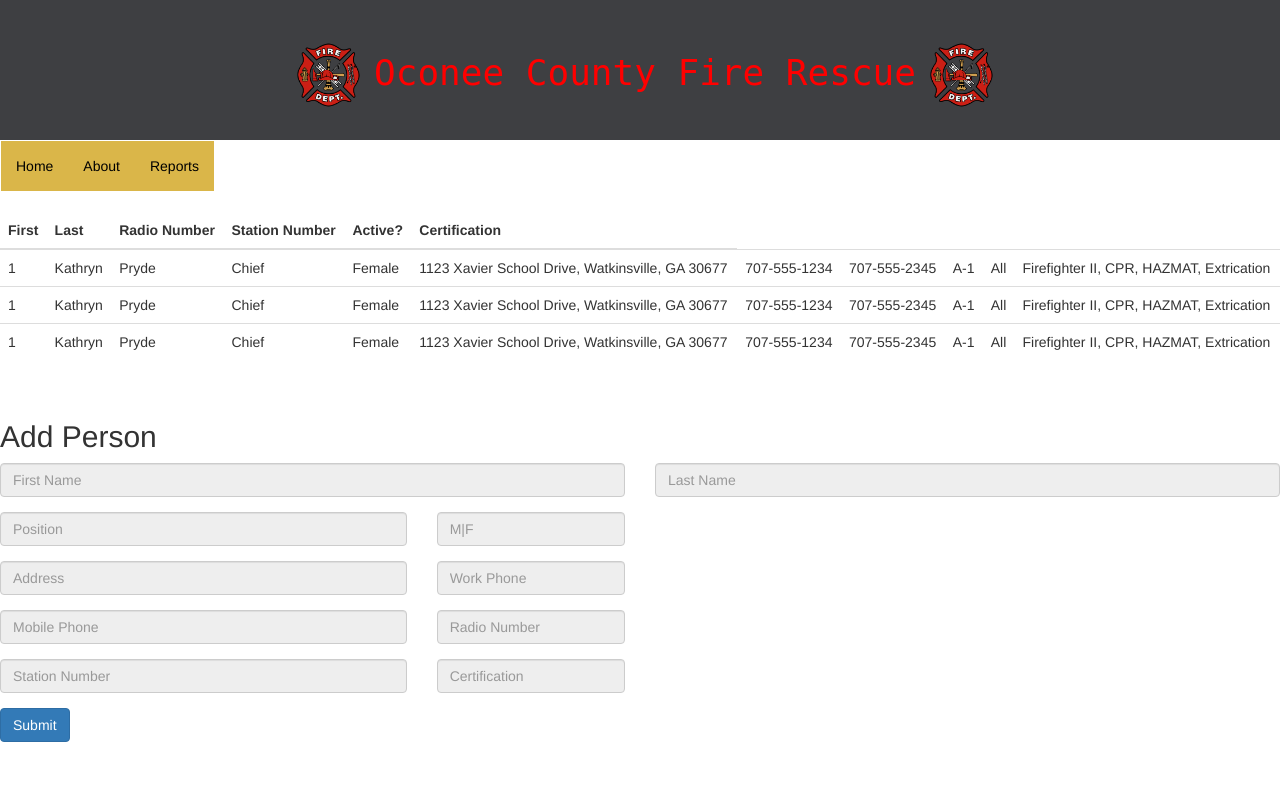
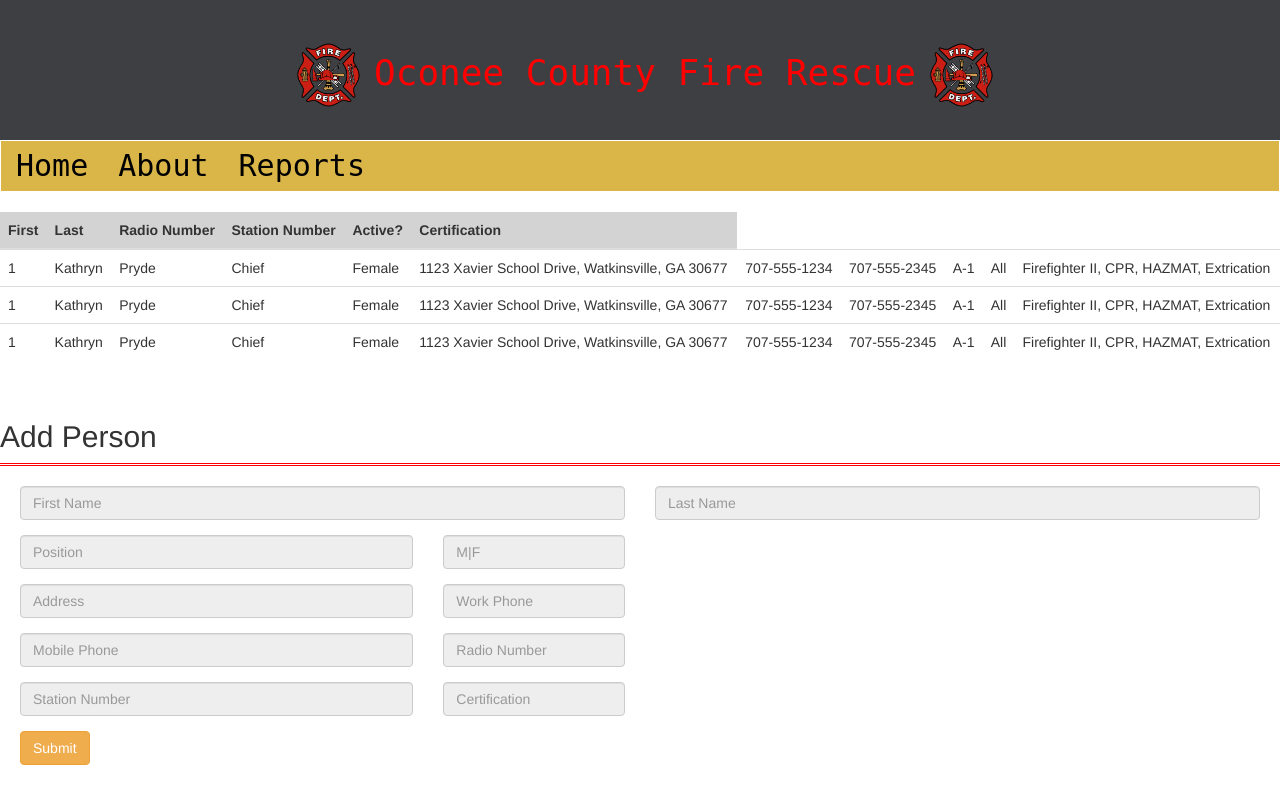
Before and after one commit to rafialighan/qu33n-project, a PHP site: page / in a window 1280 px wide. Run offline with PHP 8.4, Linux system fonts and the light colour scheme; some libraries are stand-ins or nearby versions.

Commit message:
stylingz

```diff
--- a/app/public/css/style.css
+++ b/app/public/css/style.css
@@ -19,4 +19,25 @@ a:hover {
 .black {
   color: black;
   background-color: rgb(218, 182, 73);
+  font-size: 30px;
 }
+
+.goldbg {
+  background-color: rgb(218, 182, 73);
+  width: 100%;
+  font-family: monospace;
+}
+
+form {
+  border-top-style: double;
+  border-top-color: red;
+  padding: 20px;
+}
+
+thead {
+  background-color: lightgrey;
+}
+
+tr:hover {
+  color: red;
+}
--- a/app/public/index.html
+++ b/app/public/index.html
@@ -22,13 +22,15 @@
     <header>
       <h1><img src="Firelogo.png" alt="firelogo" height="70px">Oconee County Fire Rescue<img src="Firelogo.png" alt="firelogo" height="70px"></h1>
     </header>
-    <nav class="navbar navbar-expand-lg navbar-dark bg-dark"> <!--taken from bootstrap-->
-      <ul class="nav navbar-nav">
+    <nav class="navbar navbar-expand-lg"> <!--taken from bootstrap-->
+      <ul class="nav navbar-nav goldbg">
               <li><a class="black" href="index.html">Home</a></li>
               <li><a class="black" href="about.html">About</a></li>
               <li><a class="black" href="reports.html">Reports</a></li>
       </ul>
     </nav>
+
+
 
     <!-- content goes here -->
     <div id="ocfrPersonApp">
@@ -116,7 +118,7 @@
 
             <div class="form-group row">
               <div class="col-sm-10">
-                <button type="submit" class="btn btn-primary">Submit</button>
+                <button type="submit" class="btn btn-warning">Submit</button>
               </div>
             </div>
           </form>
```
